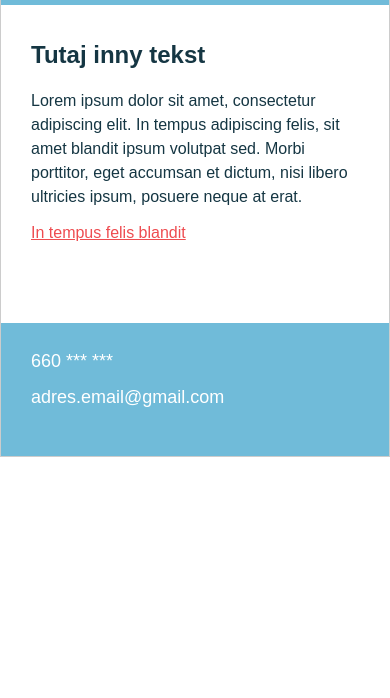
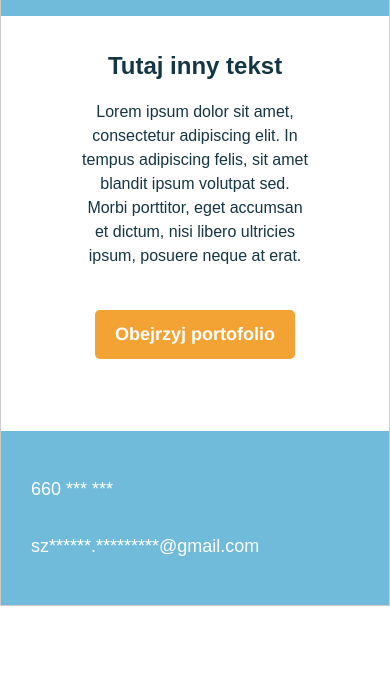
Before and after one commit to magdaszsz/HTMLEmailTemplate, a plain HTML site: page index.html in a window 390 px wide. Shown: the part 146-844 px from the top of the page. Drawn offline with Linux system fonts and the light colour scheme.

Commit message:
should look good on mobile as well

```diff
--- a/index.html
+++ b/index.html
@@ -14,47 +14,42 @@
 		</xml>
 	</noscript>
 	<![endif]-->
-	<style>
-		table, td, div, h1, p {font-family: Arial, sans-serif;}
-      @media only screen and (max-width: 600px) {
-      table {
-            width: 100% !important;
-        }
 
-        td {
-          display: block;
-        }
-
-
-    }
-
-	</style>
 </head>
 <body style="margin:0;padding:0;">
 	<table role="presentation" style="width:100%;border-collapse:collapse;border:0;border-spacing:0;background:#ffffff;">
 		<tr>
 			<td align="center" style="padding:0;">
-				<table role="presentation" style="width:602px;border-collapse:collapse;border:1px solid #cccccc;border-spacing:0;text-align:left;color: white;">
+				<table role="presentation" style="max-width:600px;border-collapse:collapse;border:1px solid #cccccc;border-spacing:0;text-align:left;color: white;">
 					<tr>
 						<td align="center" style="padding:40px 0 30px 0;background:#70bbd9;">
-						<h1>Tutaj tytuł główny</h1>
+						<p style="font-size:80px;padding:0;margin:0;font-weight: bold">&lt / &gt</p>
 						</td>
 					</tr>
 					<tr>
 						<td style="padding:36px 30px 42px 30px;">
 							<table role="presentation" style="width:100%;border-collapse:collapse;border:0;border-spacing:0;">
 								<tr>
-									<td style="padding:0 0 36px 0;color:#153643;">
-										<h2 style="font-size:24px;margin:0 0 20px 0;font-family:Arial,sans-serif;">Tutaj inny tekst</h2>
-										<p style="margin:0 0 12px 0;font-size:16px;line-height:24px;font-family:Arial,sans-serif;">Lorem ipsum dolor sit amet, consectetur adipiscing elit. In tempus adipiscing felis, sit amet blandit ipsum volutpat sed. Morbi porttitor, eget accumsan et dictum, nisi libero ultricies ipsum, posuere neque at erat.</p>
-										<p style="margin:0;font-size:16px;line-height:24px;font-family:Arial,sans-serif;"><a href="http://www.example.com" style="color:#ee4c50;text-decoration:underline;">In tempus felis blandit</a></p>
+									<td style="padding:0 50px 30px 50px;color:#153643;text-align:center;">
+										<h1 style="font-size:24px;margin:0 0 20px 0;font-family:Arial,sans-serif;">Tutaj inny tekst</h1>
+										<p style="margin:0 auto 12px auto;font-size:16px;line-height:24px;font-family:Arial,sans-serif;">Lorem ipsum dolor sit amet, consectetur adipiscing elit. In tempus adipiscing felis, sit amet blandit ipsum volutpat sed. Morbi porttitor, eget accumsan et dictum, nisi libero ultricies ipsum, posuere neque at erat.</p>
+<!-- 										<p style="margin:0;font-size:16px;line-height:24px;font-family:Arial,sans-serif;"><a href="http://www.example.com" style="color:#ee4c50;text-decoration: none">Obejrzyj portofolio</a></p> -->
+                    <a href="#" style="background-color: #f3a333; font-size: 18px; font-family: Helvetica, Arial, sans-serif; font-weight: bold; text-decoration: none; padding: 14px 20px; color: #ffffff; border-radius: 5px; display: inline-block; mso-padding-alt: 0;margin-top: 30px">
+    <!--[if mso]>
+    <i style="letter-spacing: 25px; mso-font-width: -100%; mso-text-raise: 30pt;">&nbsp;</i>
+    <![endif]-->
+    <span style="mso-text-raise: 15pt;">Obejrzyj portofolio</span>
+    <!--[if mso]>
+    <i style="letter-spacing: 25px; mso-font-width: -100%;">&nbsp;</i>
+    <![endif]-->
+</a>
 									</td>
 								</tr>
 
 							</table>
 						</td>
 					</tr>
-					<tr>
+<!-- 					<tr>
 						<td style="padding:30px;background:#70bbd9;">
 							<table role="presentation" style="width:100%;border-collapse:collapse;border:0;border-spacing:0;font-size:18px;font-family:Arial,sans-serif;">
 								<tr>
@@ -68,7 +63,34 @@
 								</tr>
 							</table>
 						</td>
-					</tr>
+					</tr> -->
+          <tr>
+    <td style="font-size:0;padding:30px;background:#70bbd9;">
+        <!--[if mso]>
+<table role="presentation" width="100%">
+<tr>
+<td style="width:250px;" align="left" valign="top">
+<![endif]-->
+
+        <div class="col-sml" style="display:inline-block;width:100%;max-width:145px;vertical-align:middle;text-align:left;font-family:Arial,sans-serif;font-size:18px;color:white;">
+            <p>660 *** ***</p>
+
+    </div>
+<!--[if mso]>
+</td>
+<td style="width:250px;padding-bottom:20px;" valign="top">
+<![endif]-->
+    <div class="col-lge" style="display:inline-block;width:100%;max-width:250px;vertical-align:middle;font-family:Arial,sans-serif;font-size:18px;color:white;">
+            <p>sz******.*********@gmail.com</p>
+
+        </div>
+<!--[if mso]>
+</td>
+</tr>
+</table>
+<![endif]-->
+    </td>
+</tr>
 				</table>
 			</td>
 		</tr>
```
